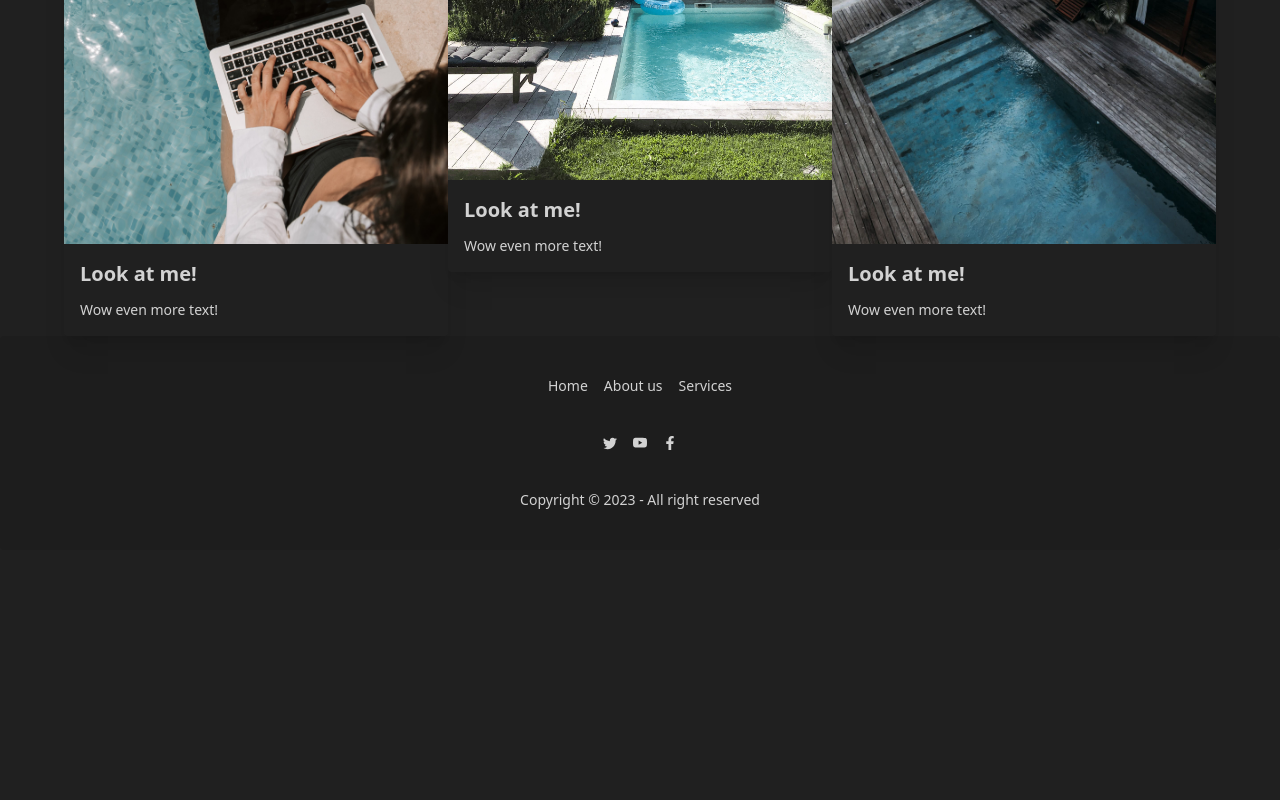
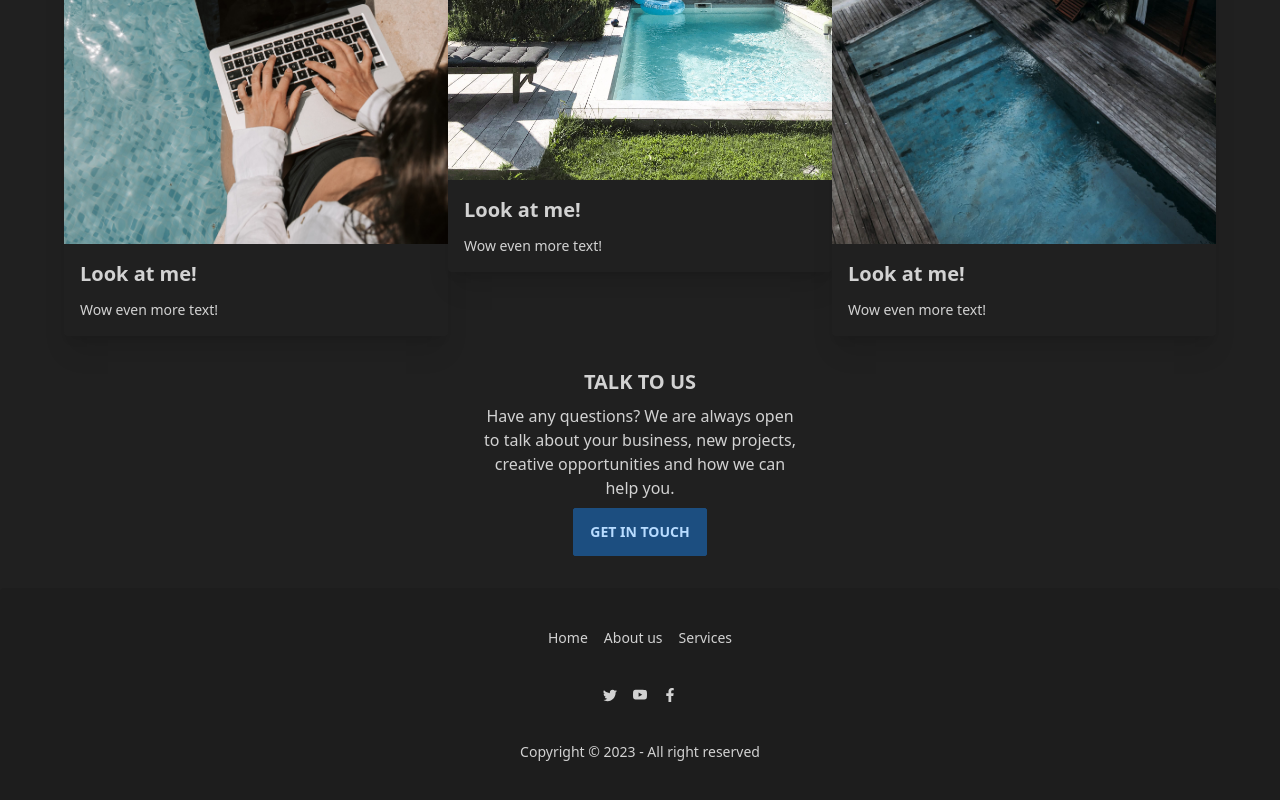
Before and after one commit to brian-gee/sk-clean, a Next.js app: page / in a window 1280 px wide. Shown: the part 1664-2464 px from the top of the page. Before the commit the page ends 2214 px from the top, so only its background shows below. Built offline with nearby package versions, Linux system fonts and the light colour scheme.

Commit message:
adding contact section

```diff
--- /dev/null
+++ b/components/contact.tsx
@@ -0,0 +1,18 @@
+export default function Contact({}) {
+  return (
+    <main className="flex justify-center">
+      <div className="card w-96">
+        <div className="card-body items-center text-center">
+          <h2 className="card-title uppercase">Talk to us</h2>
+          <p>
+            Have any questions? We are always open to talk about your business,
+            new projects, creative opportunities and how we can help you.
+          </p>
+          <div className="card-actions justify-end">
+            <button className="btn btn-primary">Get in touch</button>
+          </div>
+        </div>
+      </div>
+    </main>
+  );
+}
--- a/pages/index.tsx
+++ b/pages/index.tsx
@@ -1,6 +1,7 @@
 import Hero from '@/components/hero';
 import About from '@/components/about';
 import Services from '@/components/services';
+import Contact from '@/components/contact';
 
 export default function Home() {
   return (
@@ -8,6 +9,7 @@ export default function Home() {
       <Hero />
       <About />
       <Services />
+      <Contact />
     </main>
   );
 }
```
